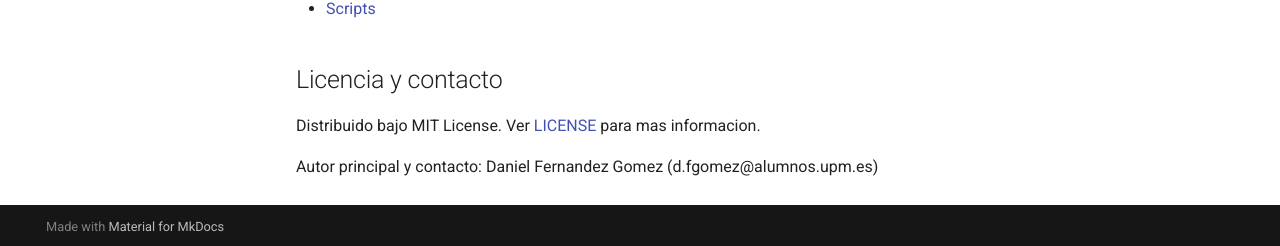
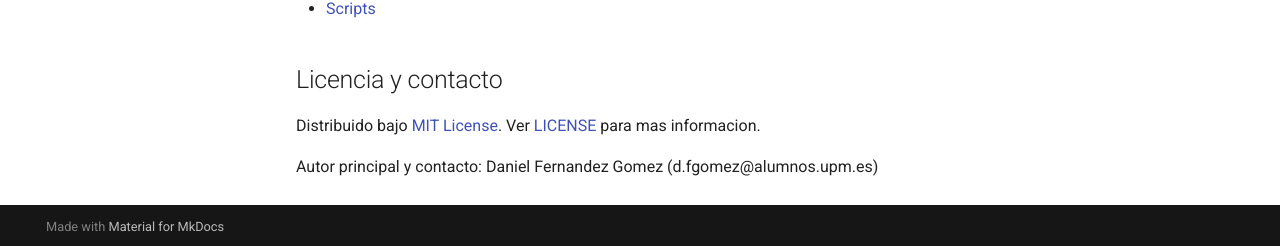
Before and after one commit to fdzdani/Analizador-de-Texto, an MkDocs documentation site: the page built from docs/index.md, in a window 1280 px wide and 1281 px high. Shown: the part 1032-1278 px from the top of the window. Built offline with MkDocs 1.6.1 and Material for MkDocs 9.7.7, drawn with Linux system fonts in a browser that asks for light colours; part of the change alters nothing that is shown.

```diff
--- a/docs/index.md
+++ b/docs/index.md
@@ -16,6 +16,6 @@ Para el uso de estas herramientas se recomienda el uso de Ubuntu Linux por su fa
 - [Uso](https://extraccion-de-texto.readthedocs.io/es/latest/usage/)
 - [Scripts](https://extraccion-de-texto.readthedocs.io/es/latest/scripts/)
 ## Licencia y contacto
-Distribuido bajo MIT License. Ver [LICENSE](https://github.com/fdzdani/Extraccion-de-Texto/blob/Develop/LICENSE) para mas informacion.
+Distribuido bajo [MIT License](https://opensource.org/license/mit). Ver [LICENSE](https://github.com/fdzdani/Extraccion-de-Texto/blob/main/LICENSE) para mas informacion.
 
 Autor principal y contacto: Daniel Fernandez Gomez (d.fgomez@alumnos.upm.es)
```
